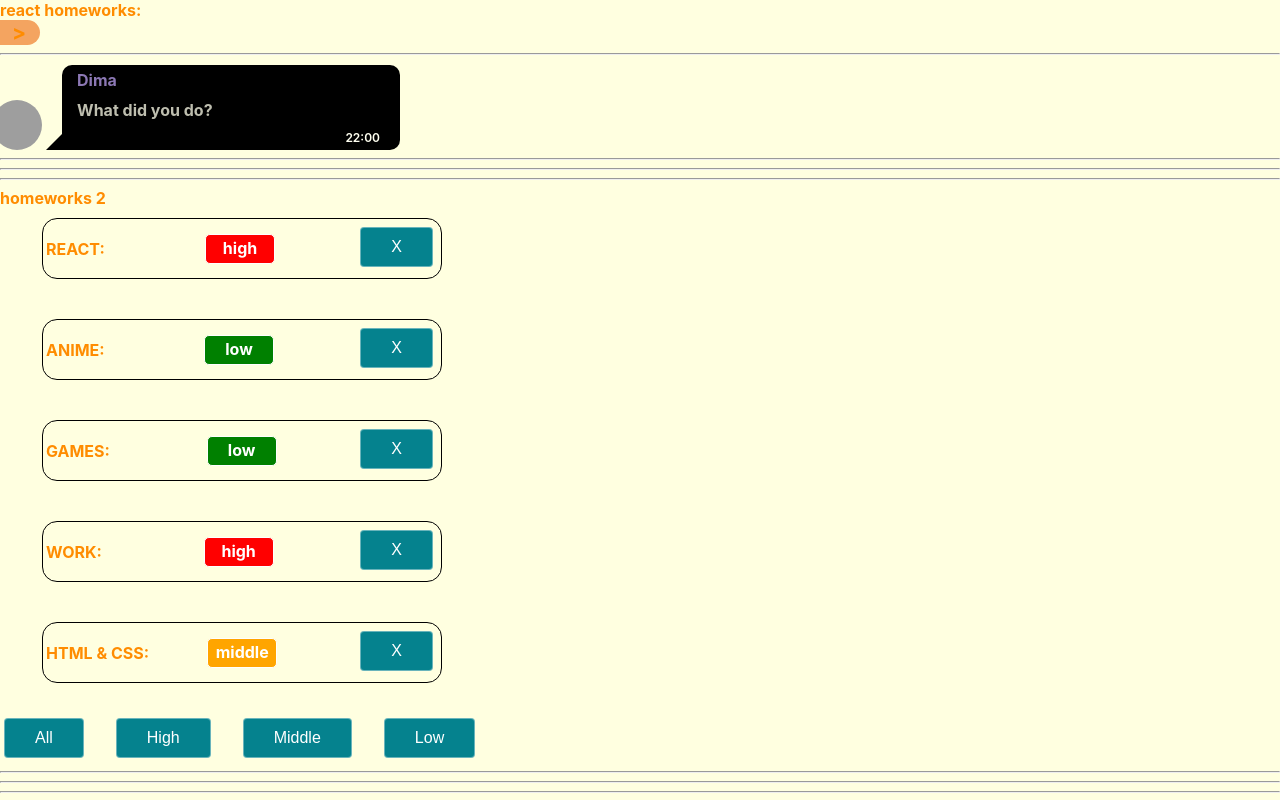
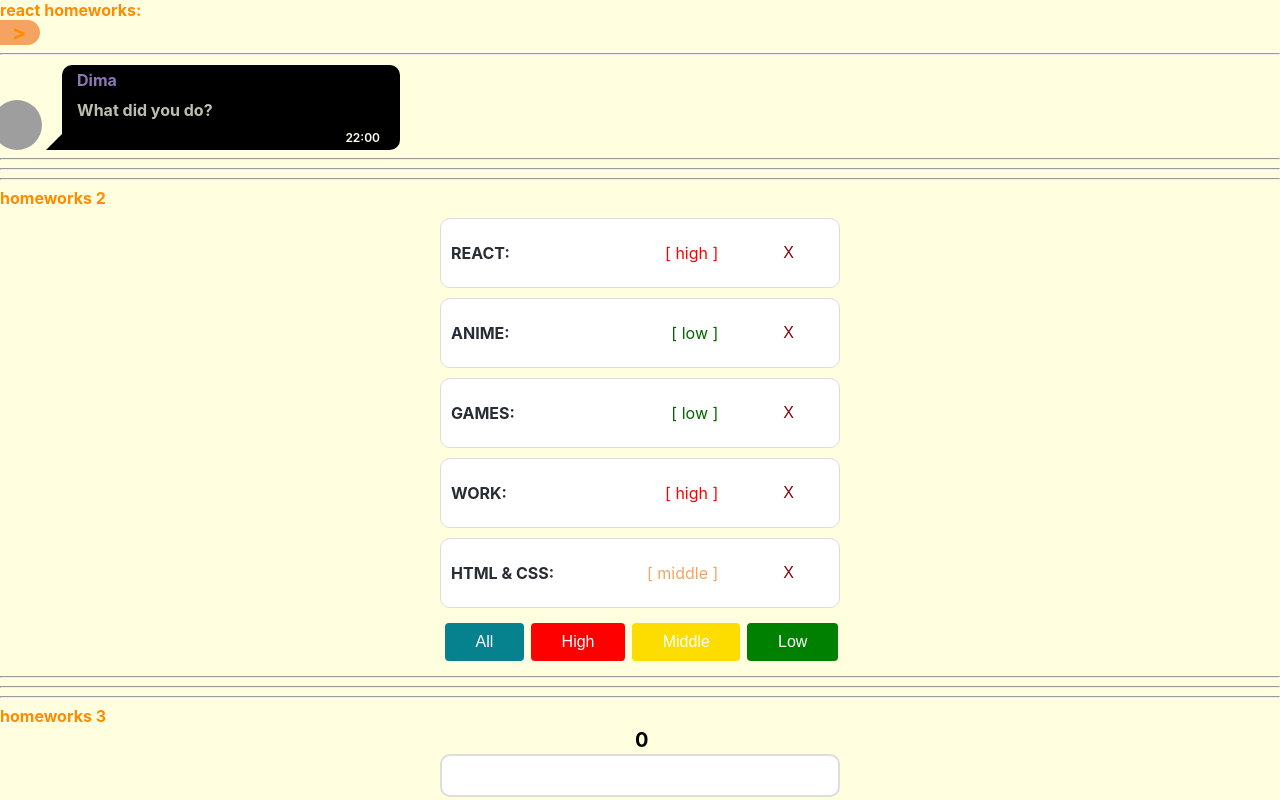
Before and after one commit to Dima12411/Ignat_homework, a React (Create React App) app: page / in a window 1280 px wide. Shown: the top 800 px of the page. Built offline with nearby package versions, Linux system fonts and the light colour scheme; grey boxes are pictures that could not be loaded.

Commit message:
Сorrections

```diff
--- a/src/p2-homeworks/h2/Affair.tsx
+++ b/src/p2-homeworks/h2/Affair.tsx
@@ -18,21 +18,17 @@ function Affair(props: AffairPropsType) {
     return (
         <div>
             {
-                <div className={s.flex}>
-                    <div className={s.name}>
-                        {props.affair.name}:
-                    </div>
-                    <div className={props.affair.priority === 'low' ? s.priority_green : props.affair.priority === 'middle' ? s.priority_yellow : s.priority_red}>
-                        {props.affair.priority}
+                <div className={s.task}>
+                    <span className={s.name}>
+                        {props.affair.name}:</span>
+                    <span
+                        className={props.affair.priority === 'low' ? s.priority_green : props.affair.priority === 'middle' ? s.priority_yellow : s.priority_red}>
+                        [ {props.affair.priority} ]</span>
+                    {/*<button onClick={deleteCallback}>X</button>*/}
+                    <SuperButton onClick={deleteCallback}>X</SuperButton>
 
-                    </div>
-                    <div className={s.delete}>
-                        {/*<button onClick={deleteCallback}>X</button>*/}
-                        <SuperButton className={s.button_delete} onClick={deleteCallback}>X</SuperButton>
-                    </div>
                 </div>
             }
-            <br/>
         </div>
     )
 }
--- a/src/p2-homeworks/h2/Affairs.module.css
+++ b/src/p2-homeworks/h2/Affairs.module.css
@@ -1,74 +1,144 @@
-.flex {
+/*.task {*/
+/*    display: flex;*/
+/*    max-width: 400px;*/
+/*    justify-content: space-between;*/
+/*    align-items: center;*/
+/*    margin: 10px 10px 10px 20px;*/
+/*    border: 1px black solid;*/
+/*    border-radius: 15px;*/
+/*    padding: 3px;*/
+/*}*/
+
+/*.priority_red {*/
+/*    display: inline-block;*/
+/*    text-align: center;*/
+/*    padding-top: 3px;*/
+/*    color: white;*/
+/*    border: 1px solid white;*/
+/*    width: 70px;*/
+/*    height: 30px;*/
+/*    border-radius: 5px;*/
+/*    background-color: red;*/
+/*    margin-left: 20px;*/
+/*}*/
+
+/*.priority_yellow {*/
+/*    display: inline-block;*/
+/*    text-align: center;*/
+/*    padding-top: 3px;*/
+/*    color: white;*/
+/*    border: 1px solid white;*/
+/*    width: 70px;*/
+/*    height: 30px;*/
+/*    border-radius: 5px;*/
+/*    background-color: orange;*/
+/*    margin-left: -20px;*/
+/*}*/
+
+/*.priority_green {*/
+/*    display: inline-block;*/
+/*    text-align: center;*/
+/*    padding-top: 3px;*/
+/*    color: white;*/
+/*    border: 1px solid white;*/
+/*    width: 70px;*/
+/*    height: 30px;*/
+/*    border-radius: 5px;*/
+/*    background-color: green;*/
+/*    margin-left: 18px;*/
+/*}*/
+
+/*.delete {*/
+/*    margin-bottom: 3px;*/
+
+/*}*/
+
+/*.button_container {*/
+/*    display: flex;*/
+/*    margin-left: -45px;*/
+/*}*/
+
+/*.button {*/
+/*    margin-left: 22px;*/
+/*}*/
+
+/*.button_delete {*/
+/*    color: black;*/
+/*    background-color: white;*/
+/*}*/
+
+/*.button_all {*/
+/*    background-color: red;*/
+/*    color: darkorange;*/
+/*    border: 2px solid black;*/
+/*}*/
+
+* {
+    box-sizing: border-box;
+}
+.task {
+    max-width: 400px;
     display: flex;
+    align-items: center;
+    justify-content: space-between;
+    border: 1px solid #ddd;
+    border-radius :10px;
+    padding: 10px;
+    margin: 10px auto;
+    background: #fff;
+}
+.task span:nth-child(2) {
+    margin-left: auto;
+    margin-right: 30px;
+}
+.task button {
+    cursor: pointer;
+    border: none;
+    background: transparent;
+    color: darkred;
+}
+
+.button_container {
     max-width: 400px;
+    display: flex;
+    align-items: center;
     justify-content: space-between;
-    align-items: center;
-    margin: 10px 10px 10px 20px;
-    border: 1px black solid;
-    border-radius: 15px;
-    padding: 3px;
+    margin: 10px auto;
+}
+
+.button_container button {
+    flex-grow: 1;
+    padding: 10px;
+    border: none;
+    margin-right: 2px;
+}
+.button_container button:nth-child(2) {
+    background: red;
+    color: #fff;
+}
+.button_container button:nth-child(3) {
+    background: #fddc00;
+}
+.button_container button:nth-child(4) {
+    background: green;
+    color: #fff;
 }
 
 .priority_red {
-    display: inline-block;
-    text-align: center;
-    padding-top: 3px;
-    color: white;
-    border: 1px solid white;
-    width: 70px;
-    height: 30px;
-    border-radius: 5px;
-    background-color: red;
-    margin-left: 20px;
+    font-weight: normal;
+    color: red;
 }
 
 .priority_yellow {
-    display: inline-block;
-    text-align: center;
-    padding-top: 3px;
-    color: white;
-    border: 1px solid white;
-    width: 70px;
-    height: 30px;
-    border-radius: 5px;
-    background-color: orange;
-    margin-left: -20px;
+    font-weight: normal;
+    color: sandybrown;
 }
 
 .priority_green {
-    display: inline-block;
-    text-align: center;
-    padding-top: 3px;
-    color: white;
-    border: 1px solid white;
-    width: 70px;
-    height: 30px;
-    border-radius: 5px;
-    background-color: green;
-    margin-left: 18px;
+    font-weight: normal;
+    color: darkgreen;
 }
 
-.delete {
-    margin-bottom: 3px;
-
+.name {
+    color: #282c34;
 }
-
-.button_container {
-    display: flex;
-    margin-left: -45px;
-}
-
-.button {
-    margin-left: 22px;
-}
-
-.button_delete {
-    color: black;
-    background-color: white;
-}
-
-.button_all {
-    background-color: red;
-    color: darkorange;
-    border: 2px solid black;
-}
--- a/src/p2-homeworks/h2/Affairs.tsx
+++ b/src/p2-homeworks/h2/Affairs.tsx
@@ -33,14 +33,13 @@ function Affairs(props: AffairsPropsType) {
     }
 
     return (
-        <div className={s.button}>
-
+        <div>
             {mappedAffairs}
             <div className={s.button_container}>
-                <div className={s.button}><SuperButton className={s.button_all} onClick={setAll}>All</SuperButton></div>
-                <div className={s.button}><SuperButton onClick={setHigh}>High</SuperButton></div>
-                <div className={s.button}><SuperButton onClick={setMiddle}>Middle</SuperButton></div>
-                <div className={s.button}><SuperButton onClick={setLow}>Low</SuperButton></div>
+                <SuperButton className={s.button_all} onClick={setAll}>All</SuperButton>
+                <SuperButton onClick={setHigh}>High</SuperButton>
+                <SuperButton onClick={setMiddle}>Middle</SuperButton>
+                <SuperButton onClick={setLow}>Low</SuperButton>
             </div>
             {/*<button onClick={setAll}>All</button>
             <button onClick={setHigh}>High</button>
--- a/src/p2-homeworks/h3/Greeting.module.css
+++ b/src/p2-homeworks/h3/Greeting.module.css
@@ -1,20 +1,78 @@
-.someClass {
+/*.someClass {*/
 
+/*}*/
+
+/*.error {*/
+/*    border: 2px solid red;*/
+/*    background-color: white;*/
+/*    opacity: 0.8;*/
+/*}*/
+/*.error:focus {*/
+/*    border-color: darkred;*/
+/*}*/
+
+/*.error2 {*/
+/*    border: 2px solid black;*/
+/*    background-color: white;*/
+/*    opacity: 0.8;*/
+/*}*/
+
+/*.error2:focus {*/
+/*    border-color: darkred;*/
+/*}*/
+
+/*.errorColor {*/
+/*    color: red;*/
+/*    font-weight: bold;*/
+/*}*/
+* {
+    box-sizing: border-box;
 }
 
-.error {
-    border: 2px solid red;
-    background-color: darkgreen;
-    opacity: 0.8;
+.greeting {
+    position: relative;
+    max-width: 400px;
+    margin: auto;
 }
 
-.error2 {
-    border: 2px solid black;
-    background-color: darkgreen;
-    opacity: 0.8;
+.input {
+    background: #fff;
+    padding: 12px;
+    border-radius: 10px;
+    border: 2px solid #ddd;
+    outline: none;
+    width: 100%;
 }
 
-.errorColor {
+.input:focus {
+    border-color: green;
+}
+.input.error:focus {
+    border-color: red;
+}
+.error {
+    border-color: red;
+}
+
+.errorText {
+    display: block;
+    width: 130px;
     color: red;
-    font-weight: bold;
+    margin: 10px auto;
 }
+
+.button {
+    max-width: 400px;
+    display: flex;
+    align-items: center;
+    justify-content: space-between;
+    margin: 10px auto;
+}
+
+.users {
+    display: block;
+    width: 10px;
+    margin: 2px auto;
+    color: black;
+    font-size: 20px;
+}
--- a/src/p2-homeworks/h3/Greeting.tsx
+++ b/src/p2-homeworks/h3/Greeting.tsx
@@ -15,15 +15,19 @@ type GreetingPropsType = {
 const Greeting: React.FC<GreetingPropsType> = (
     {name, setNameCallback, addUser, error, totalUsers, onKeyPressCallback} // деструктуризация пропсов
 ) => {
-    const inputClass = (error) ? s.error : s.error2
+    const inputClass = `${s.input} ${error && s.error}`
+    //(error) ? s.error : s.error2
 
     return (
         <div>
-            <input value={name} onChange={setNameCallback} onKeyPress={onKeyPressCallback} className={inputClass}/>
-            {/*<button onClick={()=>addUser(name)}>add</button>*/}
-            <SuperButton onClick={()=>addUser(name)}>add</SuperButton>
-            <span>{totalUsers}</span>
-            <div className={s.errorColor}><span>{error}</span></div>
+            <div className={s.greeting}>
+                <span className={s.users}>{totalUsers}</span>
+                <input value={name} onChange={setNameCallback} onKeyPress={onKeyPressCallback} className={inputClass}/>
+                {/*<button onClick={()=>addUser(name)}>add</button>*/}
+                <span className={s.errorText}>{error}</span>
+                <SuperButton className={s.button} onClick={() => addUser(name)}>add</SuperButton>
+
+            </div>
         </div>
     )
 }
--- a/src/p2-homeworks/h3/GreetingContainer.tsx
+++ b/src/p2-homeworks/h3/GreetingContainer.tsx
@@ -30,7 +30,7 @@ const GreetingContainer: React.FC<GreetingContainerPropsType> = ({users, addUser
             setError('')
         } else {
             setName('')
-            setError('name is require')
+            setError('name is required')
         }
     }
 
--- /dev/null
+++ b/src/p2-homeworks/h8/HW8.module.css
@@ -0,0 +1,19 @@
+.user {
+    display: flex;
+    align-items: center;
+    justify-content: space-between;
+    max-width: 400px;
+    margin: 5px auto;
+    background: #FFF;
+    border-radius: 10px;
+    padding: 5px 10px;
+    color: black;
+}
+
+.buttons {
+    max-width: 400px;
+    display: flex;
+    align-items: center;
+    justify-content: space-between;
+    margin: 10px auto;
+}
--- a/src/p2-homeworks/h8/bll/homeWorkReducer.ts
+++ b/src/p2-homeworks/h8/bll/homeWorkReducer.ts
@@ -11,7 +11,7 @@ export const homeWorkReducer = (state: Array<UserType>, action: allActionType):
             return stateCopy.sort((a,b) => a.age < b.age ? -1 : 1)
         }
         case 'CHECK-OF-LEGAL-AGE': {
-            return state.filter(f => f.age >= 18)
+            return state.filter(f => f.age >= action.payload)
         }
         default: return state
     }
@@ -42,5 +42,6 @@ type CheckOfLegalAgeType = ReturnType<typeof checkOfLegalAge>
 const checkOfLegalAge = () => {
     return {
         type: 'CHECK-OF-LEGAL-AGE',
+        payload: 18
     } as const
 }
```
Also changed, not shown: src/p2-homeworks/h8/HW8.tsx (+9 -6 lines), 1 other file (tests, documents, lock files or other folders).
